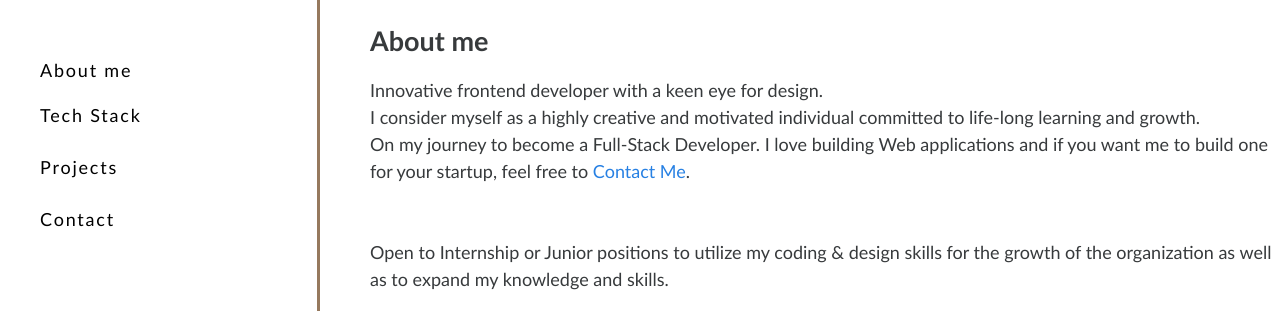
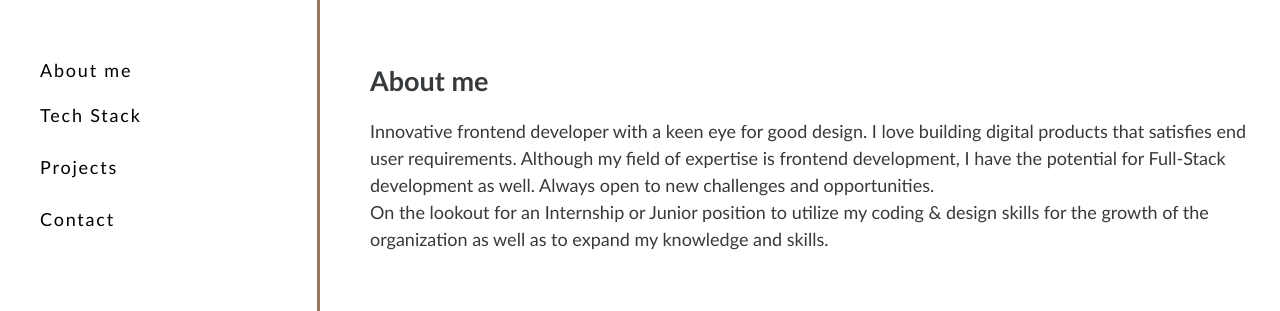
Before and after one commit to rikazrizlan/New-Portfolio, a plain HTML site: page index.html in a window 1280 px wide. Shown: the part 251-562 px from the top of the page. Drawn offline with nearby package versions, Linux system fonts and the light colour scheme.

Commit message:
updated about

```diff
--- a/App.js
+++ b/App.js
@@ -2,7 +2,7 @@
 const modeBtn = document.querySelector('.mode-btn');
 
 modeBtn.addEventListener('click', () =>{
-    const grandParent  = modeBtn.parentElement.parentElement;
+    const grandParent  = modeBtn.parentElement.firstElementChild;
     grandParent.classList.toggle('dark-mode');
     if(grandParent.classList.contains("dark-mode")) {
         modeBtn.innerText = "Lignt Mode";
@@ -16,6 +16,5 @@ modeBtn.addEventListener('click', () =>{
     } else {
         modeBtn.innerText = "Dark Mode";
     }
-
-})
+});
 */
--- a/index.html
+++ b/index.html
@@ -30,19 +30,16 @@
         <div class="main">
             <div class="txt-bx">
                 <h3>About me</h3>
-                Innovative frontend developer with a keen eye for design.<br/>
-                I consider myself as a highly creative and motivated individual committed to life-long learning and growth.<br/>
-                On my journey to become a Full-Stack Developer. I love building Web applications and
-                if you want me to build one for your startup, feel free to <a href="./contact.html">Contact Me</a>.<br/>
+                Innovative frontend developer with a keen eye for good design. I love building digital products that satisfies end user requirements.
+                Although my field of expertise is frontend development, I have the potential for Full-Stack development as well. Always open to new challenges and opportunities.
                 <br/>
-                <br/>
-                Open to Internship or Junior positions to utilize my coding & design skills for the growth of the organization as well as to expand my knowledge and skills.
+                On the lookout for an Internship or Junior position to utilize my coding & design skills for the growth of the organization as well as to expand my knowledge and skills.
             </div>
-            <!--
-                <button class="mode-btn">Dark Mode</button>
-            -->
         </div>
     </section>
+    <!--
+        <button class="mode-btn">Dark Mode</button>
+    -->
 
     <script src="./App.js"></script>
 </body>
--- a/style.css
+++ b/style.css
@@ -248,3 +248,7 @@ span {
     color: white;
     filter: invert(0);
 }
+
+.dark-nav{
+    color: white;
+}
```
